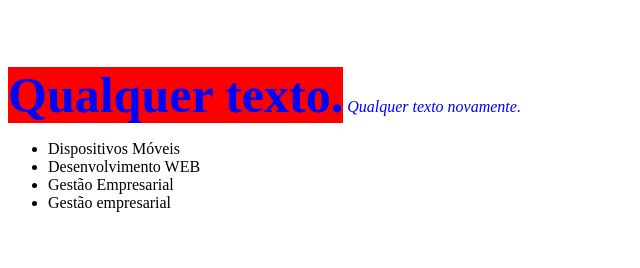
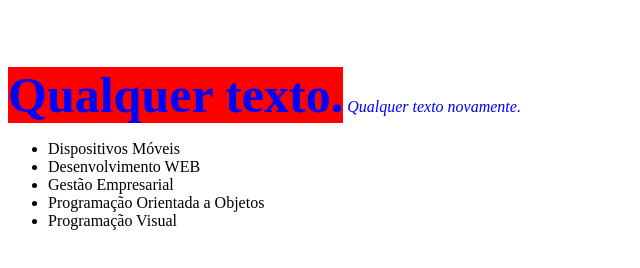
Before and after one commit to moises22/web2014Integrado, a plain HTML site: page aula01/index.html in a window 1280 px wide. Shown: the whole page, without its empty margins (0-640 px from the left). Drawn offline with Linux system fonts and the light colour scheme.

Commit message:
Alteração de Disciplinas

```diff
--- a/aula01/index.html
+++ b/aula01/index.html
@@ -35,7 +35,8 @@
 		<li>Dispositivos Móveis</li>
 		<li>Desenvolvimento WEB</li>
 		<li>Gestão Empresarial</li>
-		<li>Gestão empresarial</li>
+		<li>Programação Orientada a Objetos</li>
+		<li>Programação Visual</li>
 	</ul>
 
 </html>
```
